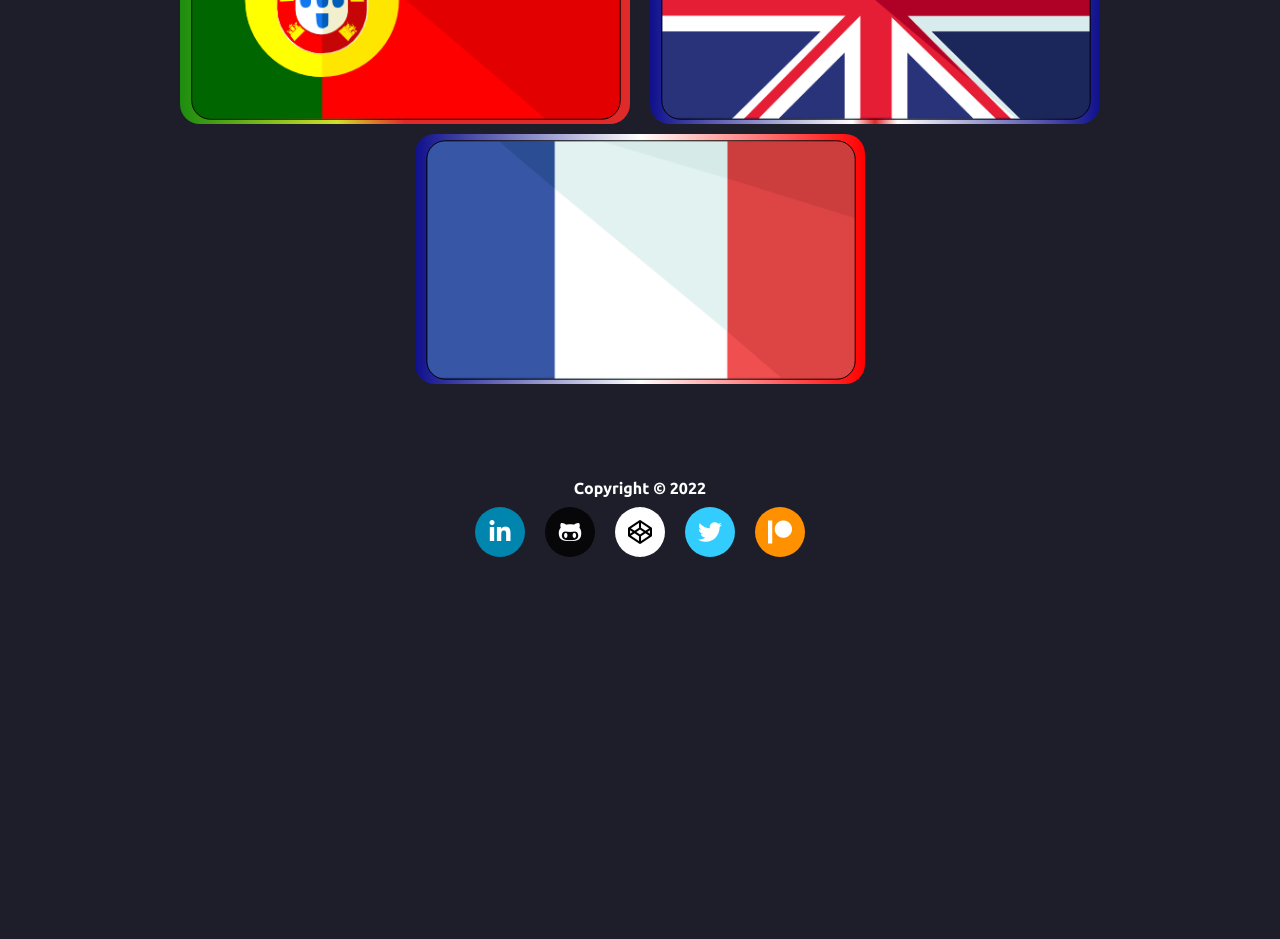
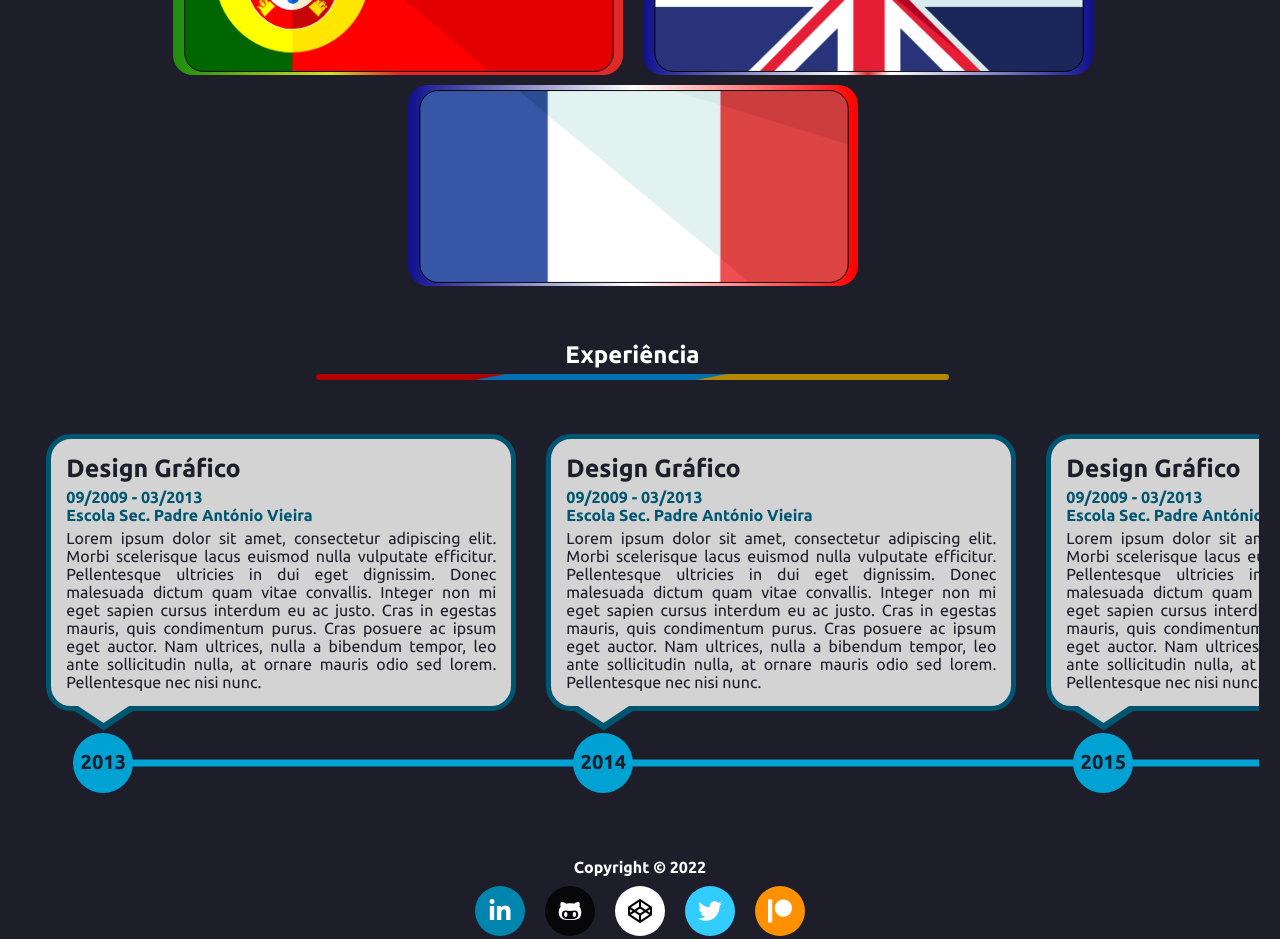
Before and after one commit to diogodesignergil/ePortfolio, a React (Create React App) app in the folder Client/: page /about in a window 1280 px wide. Shown: the part 1860-2799 px from the top of the page. Before the commit the page ends 2420 px from the top, so only its background shows below. Built offline with nearby package versions, Linux system fonts and the light colour scheme.

Commit message:
About Final

```diff
--- a/Client/src/App.css
+++ b/Client/src/App.css
@@ -6,11 +6,37 @@
 	box-sizing: border-box;
 }
 
+/* ===== Scrollbar CSS ===== */
+/* Firefox */
+* {
+	scrollbar-width: auto;
+	scrollbar-color: #57577a #1e1e2b;
+}
+
+/* Chrome, Edge, and Safari */
+*::-webkit-scrollbar {
+	width: 15px;
+}
+
+*::-webkit-scrollbar-track {
+	background: #54546b7c;
+	border-radius: 10px;
+	-webkit-box-shadow: inset 0px 0px 5px 1px #000000;
+	box-shadow: inset 0px 0px 5px 1px #000000;
+}
+
+*::-webkit-scrollbar-thumb {
+	background-color: #57577a;
+	border-radius: 10px;
+	-webkit-box-shadow: inset 0px 0px 5px 1px #3d3d3d;
+	box-shadow: inset 0px 0px 5px 1px #3d3d3d;
+}
+
 body,
 html {
 	width: 100vw;
 	box-sizing: border-box;
-	background-color: rgb(30, 30, 43);
+	background-color: #1e1e2b;
 	font-family: "Ubuntu", sans-serif;
 	color: white;
 	margin: 0;
--- a/Client/src/page/About.js
+++ b/Client/src/page/About.js
@@ -33,9 +33,6 @@ function About() {
 	const [yellow, setYellow] = useState(false);
 	const ToggleYellow = () =>
 		setYellow(!yellow) + setRed(false) + setBlue(false);
-	// const closeRed = () => setRed(false);
-	// const closeBlue = () => setBlue(false);
-	// const closeYellow = () => setYellow(false);
 
 	return (
 		<section className="about" id="about">
@@ -78,7 +75,7 @@ function About() {
 						className="slide-contianer"
 						data-aos="fade-right"
 						data-aos-easing="ease-in-out"
-						data-aos-delay="250"
+						data-aos-delay="300"
 					>
 						<div
 							className={red ? "aboutme" : "aboutme  close"}
@@ -398,8 +395,12 @@ function About() {
 							<div className="card-lang">
 								<h3>Português</h3>
 								<div className="card-progress">
+									<div className="overflow">
 										<div className="circle-progress fala"></div>
+									</div>
+									<div className="overflow">
 										<div className="circle-progress escrita"></div>
+									</div>
 								</div>
 							</div>
 						</div>
@@ -407,8 +408,12 @@ function About() {
 							<div className="card-lang">
 								<h3>Inglês</h3>
 								<div className="card-progress">
+									<div className="overflow">
 										<div className="circle-progress fala"></div>
+									</div>
+									<div className="overflow">
 										<div className="circle-progress escrita"></div>
+									</div>
 								</div>
 							</div>
 						</div>
@@ -416,9 +421,149 @@ function About() {
 							<div className="card-lang">
 								<h3>Francês</h3>
 								<div className="card-progress">
+									<div className="overflow">
 										<div className="circle-progress fala"></div>
+									</div>
+									<div className="overflow">
 										<div className="circle-progress escrita"></div>
 									</div>
+								</div>
+							</div>
+						</div>
+					</div>
+				</div>
+			</div>
+			<div className="timeline-container">
+				<h2>Experiência</h2>
+				<div className="line">
+					<hr></hr>
+					<hr></hr>
+					<hr></hr>
+				</div>
+				<div className="wrapper-time">
+					<div className="expericens-contianer">
+						<div className="card-experiences">
+							<div className="exper-info">
+								<h3>Design Gráfico</h3>
+								<data>09/2009 - 03/2013</data>
+								<br />
+								<label>Escola Sec. Padre António Vieira</label>
+								<p>
+									Lorem ipsum dolor sit amet, consectetur adipiscing elit. Morbi
+									scelerisque lacus euismod nulla vulputate efficitur.
+									Pellentesque ultricies in dui eget dignissim. Donec malesuada
+									dictum quam vitae convallis. Integer non mi eget sapien cursus
+									interdum eu ac justo. Cras in egestas mauris, quis condimentum
+									purus. Cras posuere ac ipsum eget auctor. Nam ultrices, nulla
+									a bibendum tempor, leo ante sollicitudin nulla, at ornare
+									mauris odio sed lorem. Pellentesque nec nisi nunc.
+								</p>
+							</div>
+							<div className="time-line">
+								<div className="year">
+									<data>2013</data>
+								</div>
+								<hr></hr>
+							</div>
+						</div>
+
+						<div className="card-experiences">
+							<div className="exper-info">
+								<h3>Design Gráfico</h3>
+								<data>09/2009 - 03/2013</data>
+								<br />
+								<label>Escola Sec. Padre António Vieira</label>
+								<p>
+									Lorem ipsum dolor sit amet, consectetur adipiscing elit. Morbi
+									scelerisque lacus euismod nulla vulputate efficitur.
+									Pellentesque ultricies in dui eget dignissim. Donec malesuada
+									dictum quam vitae convallis. Integer non mi eget sapien cursus
+									interdum eu ac justo. Cras in egestas mauris, quis condimentum
+									purus. Cras posuere ac ipsum eget auctor. Nam ultrices, nulla
+									a bibendum tempor, leo ante sollicitudin nulla, at ornare
+									mauris odio sed lorem. Pellentesque nec nisi nunc.
+								</p>
+							</div>
+							<div className="time-line">
+								<div className="year">
+									<data>2014</data>
+								</div>
+								<hr></hr>
+							</div>
+						</div>
+
+						<div className="card-experiences">
+							<div className="exper-info">
+								<h3>Design Gráfico</h3>
+								<data>09/2009 - 03/2013</data>
+								<br />
+								<label>Escola Sec. Padre António Vieira</label>
+								<p>
+									Lorem ipsum dolor sit amet, consectetur adipiscing elit. Morbi
+									scelerisque lacus euismod nulla vulputate efficitur.
+									Pellentesque ultricies in dui eget dignissim. Donec malesuada
+									dictum quam vitae convallis. Integer non mi eget sapien cursus
+									interdum eu ac justo. Cras in egestas mauris, quis condimentum
+									purus. Cras posuere ac ipsum eget auctor. Nam ultrices, nulla
+									a bibendum tempor, leo ante sollicitudin nulla, at ornare
+									mauris odio sed lorem. Pellentesque nec nisi nunc.
+								</p>
+							</div>
+							<div className="time-line">
+								<div className="year">
+									<data>2015</data>
+								</div>
+								<hr></hr>
+							</div>
+						</div>
+
+						<div className="card-experiences">
+							<div className="exper-info">
+								<h3>Design Gráfico</h3>
+								<data>09/2009 - 03/2013</data>
+								<br />
+								<label>Escola Sec. Padre António Vieira</label>
+								<p>
+									Lorem ipsum dolor sit amet, consectetur adipiscing elit. Morbi
+									scelerisque lacus euismod nulla vulputate efficitur.
+									Pellentesque ultricies in dui eget dignissim. Donec malesuada
+									dictum quam vitae convallis. Integer non mi eget sapien cursus
+									interdum eu ac justo. Cras in egestas mauris, quis condimentum
+									purus. Cras posuere ac ipsum eget auctor. Nam ultrices, nulla
+									a bibendum tempor, leo ante sollicitudin nulla, at ornare
+									mauris odio sed lorem. Pellentesque nec nisi nunc.
+								</p>
+							</div>
+							<div className="time-line">
+								<div className="year">
+									<data>2016</data>
+								</div>
+								<hr></hr>
+							</div>
+						</div>
+
+						<div className="card-experiences">
+							<div className="exper-info">
+								<h3>Design Gráfico</h3>
+								<data>09/2009 - 03/2013</data>
+								<br />
+								<label>Escola Sec. Padre António Vieira</label>
+								<p>
+									Lorem ipsum dolor sit amet, consectetur adipiscing elit. Morbi
+									scelerisque lacus euismod nulla vulputate efficitur.
+									Pellentesque ultricies in dui eget dignissim. Donec malesuada
+									dictum quam vitae convallis. Integer non mi eget sapien cursus
+									interdum eu ac justo. Cras in egestas mauris, quis condimentum
+									purus. Cras posuere ac ipsum eget auctor. Nam ultrices, nulla
+									a bibendum tempor, leo ante sollicitudin nulla, at ornare
+									mauris odio sed lorem. Pellentesque nec nisi nunc.
+								</p>
+							</div>
+							<div className="time-line">
+								<div className="year">
+									<data>2017</data>
+								</div>
+								<hr></hr>
 							</div>
 						</div>
 					</div>
--- a/Client/src/page/about.css
+++ b/Client/src/page/about.css
@@ -26,13 +26,11 @@
 }
 
 .about {
-	width: 100%;
-	margin: 25px auto;
-	display: flex;
-	flex-direction: column;
-	justify-content: center;
-	align-items: center;
+	width: calc(100% - 15px);
+	margin: 25px 0;
+	display: block;
 	/* min-height: 100vh; */
+	overflow: hidden;
 }
 
 .about h1 {
@@ -45,6 +43,7 @@
 .line {
 	width: 75%;
 	position: relative;
+	margin: 0 auto;
 }
 
 .line hr {
@@ -68,17 +67,17 @@
 }
 
 .info-contianer {
-	margin-top: 50px;
 	width: 50%;
 	/* border: 5px solid rgba(0, 0, 0, 0.308); */
 	display: flex;
 	justify-content: center;
-	margin-bottom: 50px;
+	margin: 50px auto;
 }
 .info-contianer .wrapp {
 	width: auto;
-	margin: 0 auto;
 	display: flex;
+	justify-content: center;
+	align-content: center;
 }
 .card-contianer {
 	border-radius: 10px;
@@ -107,6 +106,7 @@
 	margin: 10px;
 	margin-top: -2px;
 	flex-direction: column;
+	flex-wrap: wrap;
 	color: rgb(30, 30, 43);
 }
 
@@ -117,10 +117,11 @@
 .slide-contianer {
 	position: relative;
 	display: flex;
+	/* flex-wrap: wrap; */
+	margin: auto 0;
 	max-height: 355px;
 	height: 355px;
 	width: 100%;
-	margin: auto 0;
 	/* border: 1px solid white; */
 	overflow: hidden;
 }
@@ -175,9 +176,15 @@
 .slide-contianer .hobby .iconhobby {
 	display: block;
 }
+.slide-contianer .hobby ul {
+	display: flex;
+	justify-content: center;
+	align-content: center;
+	flex-wrap: wrap;
+}
 .slide-contianer .hobby ul li {
 	display: inline;
-	float: left;
+	/* float: left; */
 	text-align: center;
 	width: 100px;
 	height: 110px;
@@ -216,6 +223,12 @@
 
 .slide-contianer .comunication .iconcom {
 	display: block;
+}
+.slide-contianer .comunication ul {
+	display: flex;
+	justify-content: center;
+	align-content: center;
+	flex-wrap: wrap;
 }
 .slide-contianer .comunication ul li {
 	display: inline;
@@ -270,13 +283,16 @@
 }
 
 .skill-contianer h2,
-.language h2 {
+.language h2,
+.timeline-container h2 {
 	margin: 0 auto;
 	margin-bottom: 5px;
 	width: 50%;
+	text-align: center;
 }
 .skill-contianer .line,
-.language .line {
+.language .line,
+.timeline-container .line {
 	margin: 0 auto;
 	margin-bottom: 25px;
 	width: 50%;
@@ -749,7 +765,6 @@
 .cards-contianer .card-language {
 	position: relative;
 	width: 450px;
-	height: 250px;
 	border-radius: 20px;
 	/* border: 2px solid white; */
 	overflow: hidden;
@@ -788,7 +803,7 @@
 	flex-direction: column;
 	justify-content: center;
 	align-content: center;
-	margin: auto 0;
+	margin: 10px 0;
 	opacity: 0;
 	transition: 0.25s ease-in-out;
 	padding: 1%;
@@ -799,7 +814,6 @@
 .card-lang h3 {
 	font-size: 40px;
 	margin-bottom: 10px;
-	line-height: 40px;
 	-webkit-text-stroke: 2px black;
 }
 
@@ -812,9 +826,15 @@
 	display: flex;
 	flex-wrap: wrap;
 	flex-direction: row;
-	width: 100%;
-	height: 96px;
+	justify-content: center;
+	align-content: center;
+	width: auto;
+}
+.card-progress .overflow {
 	overflow: hidden;
+	max-height: 6rem;
+	margin: 10px 5px;
+	border-bottom: 2px solid rgb(31, 31, 31);
 }
 .card-progress .circle-progress {
 	width: 12rem;
@@ -896,7 +916,7 @@
 .cards-contianer .card-language.portugal::after {
 	content: "";
 	background: url(../img/portugal.png);
-	background-position: center;
+	background-position: -55px center;
 }
 .card-language.portugal .card-progress .circle-progress.fala {
 	background: linear-gradient(0deg, #414141 50%, #ff0000 50%);
@@ -927,6 +947,7 @@
 	content: "";
 	background: url(../img/united-kingdom.png);
 	background-position: center;
+	/* background-size: cover; */
 }
 
 .card-language.english .card-progress .circle-progress.fala {
@@ -989,3 +1010,125 @@
 	transform: rotate(-18deg);
 	content: "10%";
 }
+
+/* Timeline */
+
+.timeline-container {
+	width: 100%;
+	/* border: 1px solid white; */
+	overflow: hidden;
+	position: relative;
+}
+
+.timeline-container .wrapper-time {
+	overflow-x: scroll;
+	/* border: 2px solid white; */
+	width: 99%;
+	margin: 0 auto;
+	position: relative;
+	overflow-y: hidden;
+}
+/* .timeline-container .wrapper-time:hover {
+	overflow-x: scroll;
+} */
+.timeline-container .wrapper-time .expericens-contianer {
+	/* border: 2px solid white; */
+	margin: 25px;
+	margin-bottom: 10px;
+	display: flex;
+	flex-wrap: nowrap;
+}
+.timeline-container .wrapper-time .expericens-contianer .card-experiences {
+	min-width: 500px;
+	min-height: 350px;
+	/* border: 2px solid white; */
+	padding: 15px;
+	cursor: default;
+	-webkit-touch-callout: none;
+	-webkit-user-select: none;
+	-khtml-user-select: none;
+	-moz-user-select: none;
+	-ms-user-select: none;
+	user-select: none;
+}
+
+.exper-info {
+	border: 5px solid #005670;
+	border-radius: 25px;
+	padding: 15px;
+	color: #1e1e2b;
+	background-color: #d3d3d3;
+	position: relative;
+	margin-bottom: 22px;
+}
+.exper-info h3 {
+	margin-bottom: 5px;
+	font-size: 25px;
+}
+.exper-info data {
+	color: #005670;
+	font-weight: 600;
+}
+.exper-info label {
+	color: #005670;
+	font-weight: 600;
+}
+.exper-info p {
+	margin-top: 5px;
+	text-align: justify;
+	text-align-last: left;
+}
+.exper-info::after {
+	content: "";
+	width: 75px;
+	height: 25px;
+	-webkit-clip-path: polygon(50% 100%, 0 0, 100% 0);
+	clip-path: polygon(50% 100%, 0 0, 100% 0);
+	background-color: #005670;
+	position: absolute;
+	left: 5;
+	bottom: -24.5px;
+}
+.exper-info::before {
+	content: "";
+	width: 75px;
+	height: 25px;
+	-webkit-clip-path: polygon(50% 100%, 0 0, 100% 0);
+	clip-path: polygon(50% 100%, 0 0, 100% 0);
+	background-color: #d3d3d3;
+	position: absolute;
+	left: 5;
+	bottom: -20px;
+	transform: scale(0.75);
+	z-index: 2;
+}
+.time-line {
+	/* border: 2px solid white; */
+	position: relative;
+}
+.time-line .year {
+	width: 60px;
+	height: 60px;
+	text-align: center;
+	font-size: 20px;
+	font-weight: bold;
+	margin-left: 27px;
+	box-sizing: border-box;
+	border-radius: 50%;
+	background: #00a2d3;
+	padding-top: 17px;
+	color: #1e1e2b;
+	position: relative;
+	z-index: 2;
+}
+.time-line hr {
+	position: absolute;
+	top: 50%;
+	transform: translateY(-50%);
+	left: 30px;
+	width: 500px;
+	height: 7px;
+	z-index: 1;
+	background-color: #00a2d3;
+	border: none;
+}
```
Lines whose indentation alone changed are shown as unchanged.
